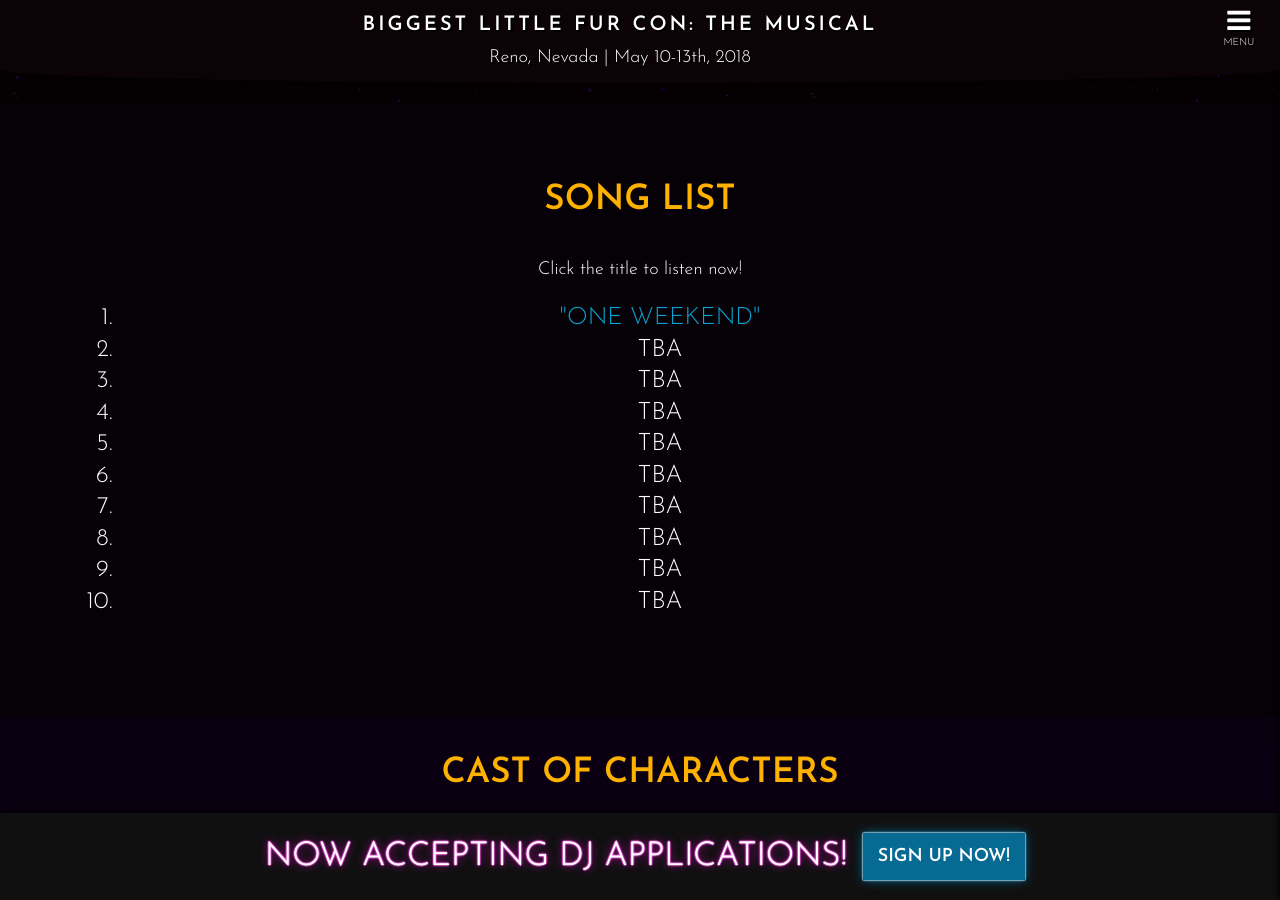
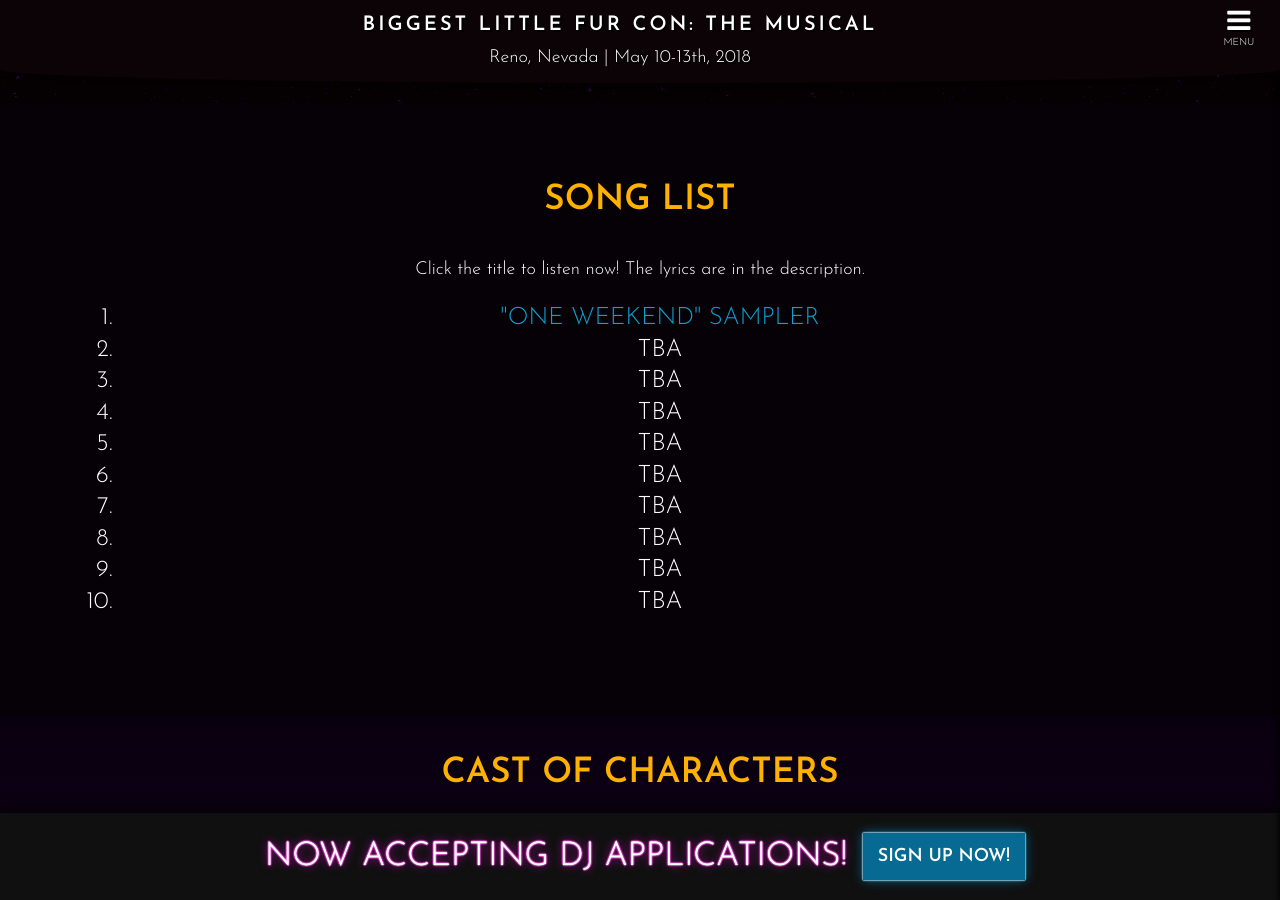
Before and after one commit to blfcweb/biggestlittlefc.github.io, a Jekyll site: the page built from music/index.md, in a window 1280 px wide and 900 px high, scrolled down 371 px. Built offline with Jekyll 4.4.1, drawn with Linux system fonts in a browser that asks for light colours.

Commit message:
content changes.

```diff
--- a/music/index.md
+++ b/music/index.md
@@ -16,9 +16,9 @@
 
 <div id="card-playlist" class="textcenter one-full bg-two">
 <h2>Song list</h2>
-<p>Click the title to listen now!</p>
+<p>Click the title to listen now! The lyrics are in the description.</p>
 <ol>
-	<li><a href="http://www.furaffinity.net/view/26022927/" target="_blank">"One Weekend"</a></li>
+	<li><a href="http://www.furaffinity.net/view/26022927/" target="_blank">"One Weekend" sampler</a></li>
 	<li>TBA</li>
 	<li>TBA</li>
 	<li>TBA</li>
```
